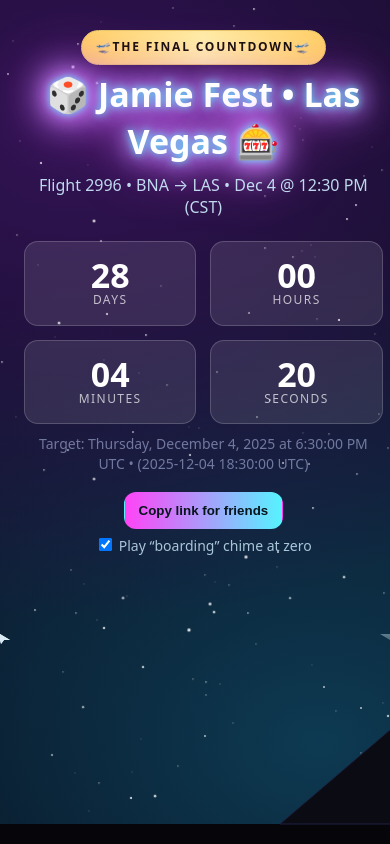
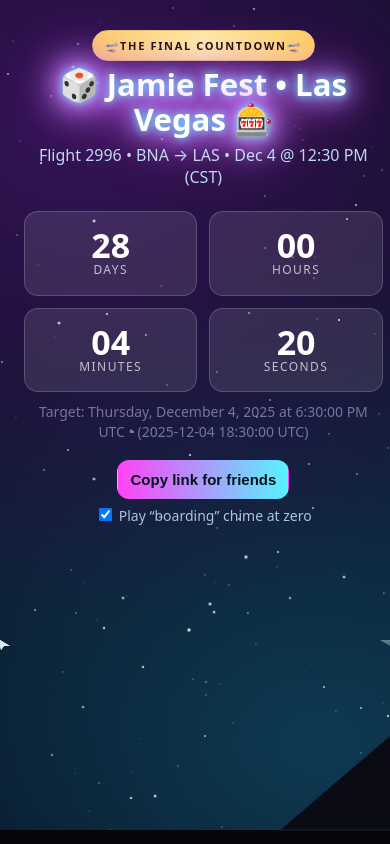
Before and after one commit to JamStan/Jamie-Fest-Countdown-30th, a plain HTML site: page index.html in a window 390 px wide. Drawn offline with Linux system fonts and the light colour scheme; animation ran at ten frames a second.

Commit message:
Mobile layout polish

```diff
--- a/index.html
+++ b/index.html
@@ -2,7 +2,8 @@
 <html lang="en">
 <head>
 <meta charset="utf-8" />
-<meta name="viewport" content="width=device-width,initial-scale=1" />
+<meta name="viewport" content="width=device-width, initial-scale=1, viewport-fit=cover">
+<meta name="apple-mobile-web-app-capable" content="yes">
 <title>Jamie Fest ✈️ Vegas Countdown</title>
 <meta name="color-scheme" content="dark light" />
 <style>
@@ -70,6 +71,39 @@
   .sign{fill:#111; stroke:#f7c96d; stroke-width:3}
   .sign-text{font:700 18px/1 system-ui, sans-serif; fill:#fff; letter-spacing:.08em; text-transform:uppercase;
              paint-order:stroke; stroke:#000; stroke-width:1; filter:var(--glow)}
+
+  /* --- Mobile layout polish --- */
+html, body { height: 100%; -webkit-text-size-adjust: 100%; }
+body { padding-bottom: calc(16px + env(safe-area-inset-bottom)); }
+
+/* Make title and timer fit cleaner on mobile */
+h1 { font-size: clamp(28px, 8vw, 64px); line-height: 1.1; }
+
+/* Timer grid: 4-up on desktop, 2-up on phones */
+.timer { grid-template-columns: repeat(4, minmax(120px, 1fr)); gap: 14px; }
+@media (max-width: 720px) {
+  .timer { grid-template-columns: repeat(2, minmax(130px, 1fr)); gap: 12px; }
+}
+
+/* Slightly smaller numbers on narrow phones */
+@media (max-width: 380px) {
+  .value { font-size: clamp(26px, 10vw, 56px); }
+}
+
+/* Buttons fit better on mobile */
+.bar .btn { padding: 10px 12px; font-size: 15px; border-radius: 12px; }
+.marquee { font-size: 11px; padding: 7px 12px; }
+
+/* Nudge skyline down a bit to avoid overlap on small screens */
+@media (max-width: 720px) {
+  .skyline { transform: translateY(6px); }
+}
+
+/* Optional: make "Copy link" full width on small screens */
+@media (max-width: 420px) {
+  .bar { justify-content: center; }
+  .bar .btn.primary { width: 100%; max-width: 360px; }
+}
 </style>
 </head>
 <body>
```
